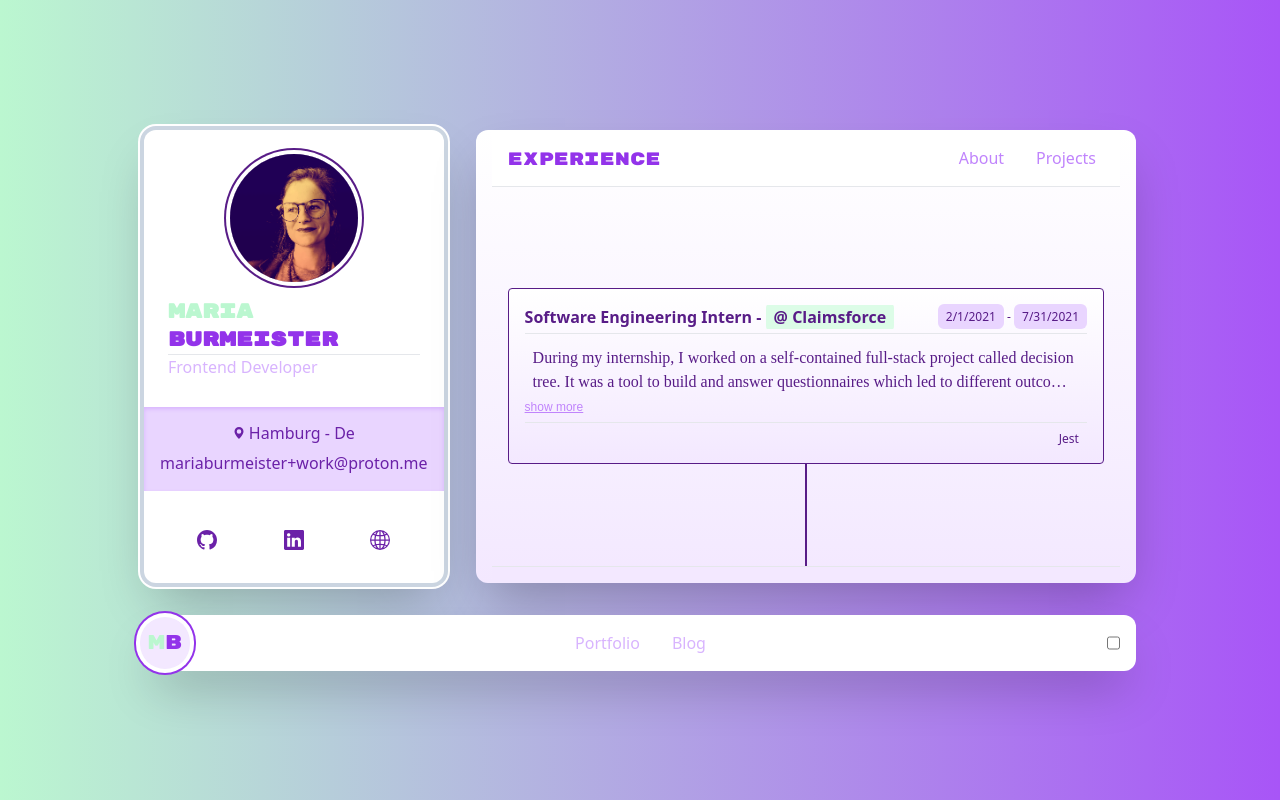
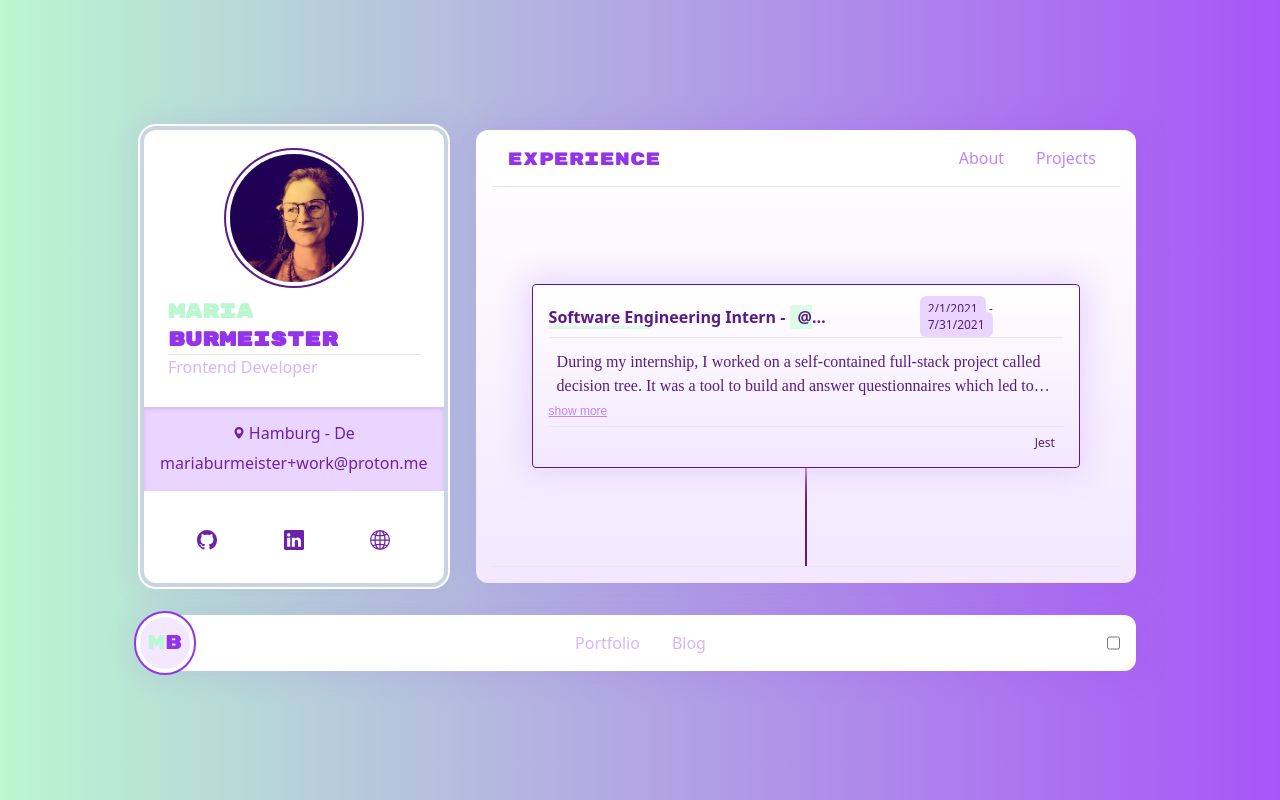
Before and after one commit to MariaBurmeister/personal-portfolio-blog, a Next.js app: page /portfolio/experience in a window 1280 px wide. Built offline with nearby package versions, Linux system fonts and the light colour scheme; some icons are missing; a web font is replaced by a local one.

Commit message:
styles: update box shadow

```diff
--- a/src/app/portfolio/experience/page.tsx
+++ b/src/app/portfolio/experience/page.tsx
@@ -77,8 +77,8 @@ const ExperienceBlock: FunctionComponent<ExperienceBlock> = ({
           </span>
         </p>
       }
-      shadow="3xl"
-      className="max-w-[600px]"
+      shadow="2xl"
+      className="mx-6 max-w-[600px]"
       styleContent="relative"
       footer={<ExperienceStack stack={stack} />}
       styleFooter="flex justify-between flex-wrap grow items-center pr-2 pt-1"
--- a/src/components/Card.tsx
+++ b/src/components/Card.tsx
@@ -14,20 +14,27 @@ interface Card {
   // clampContent?: boolean;
 }
 
-// at least a label is required for accessibility, but a title is preferred.
-// if a title is not provided, the label will be used as the title, but will be hidden from view.
+// a card is a container for content.
+// it has a title, a main content area and a footer.
 
-// the className prop is used to apply custom styles to the containing article element (Card).
+// a title is required for accessibility reasons. Yup, even if you don't want to show it. You can hide it with the hideTitle prop.
 
-// the styleContent prop is used to apply custom styles to the main content element (children-container).
+// the rounded prop is used to apply a border radius to the card.
+// the shadow prop is used to apply a box shadow to the card.
 
-// the footer prop is used to render a footer element at the bottom of the card.
-// the styleFooter prop is used to apply custom styles to the footer element.
+// the className prop is used to apply custom styles to the Card (<article/>).
+
+// the styleContent prop is used to apply custom styles to the content (<main/>).
+
+// the footer prop is used to render content inside a <footer/> at the bottom of the card.
+// the styleFooter prop is used to apply custom styles to the footer (<footer/>).
+
+// TODO: replace <hr/> with divide tailwind class
 
 export const Card: FunctionComponent<Card> = ({
   className,
   rounded,
-  shadow,
+  shadow = "lg",
   title,
   hideTitle,
   titleHelp,
@@ -46,7 +53,7 @@ export const Card: FunctionComponent<Card> = ({
       bg-gradient-to-b from-white to-purple-100
       p-4
       text-purple-900
-      ${shadow ?? `shadow-${shadow}`}  shadow-purple-200
+      ${shadow ? `shadow-${shadow}` : ""}  shadow-purple-200
       ${className}
     `}
     >
--- a/tailwind.config.js
+++ b/tailwind.config.js
@@ -1,8 +1,14 @@
+const colors = require("tailwindcss/colors");
+
 /** @type {import('tailwindcss').Config} */
 module.exports = {
   content: ["./src/**/*.{ts,tsx}"],
   theme: {
-    extend: {},
+    extend: {
+      boxShadow: {
+        "2xl": "0px 0px 32px 6px rgba(147, 51, 234, 0.1)",
+      },
+    },
     fontFamily: {
       standard: ["sans-serif"],
       rubikMono: ["Rubik Mono One", "sans-serif"],
```
